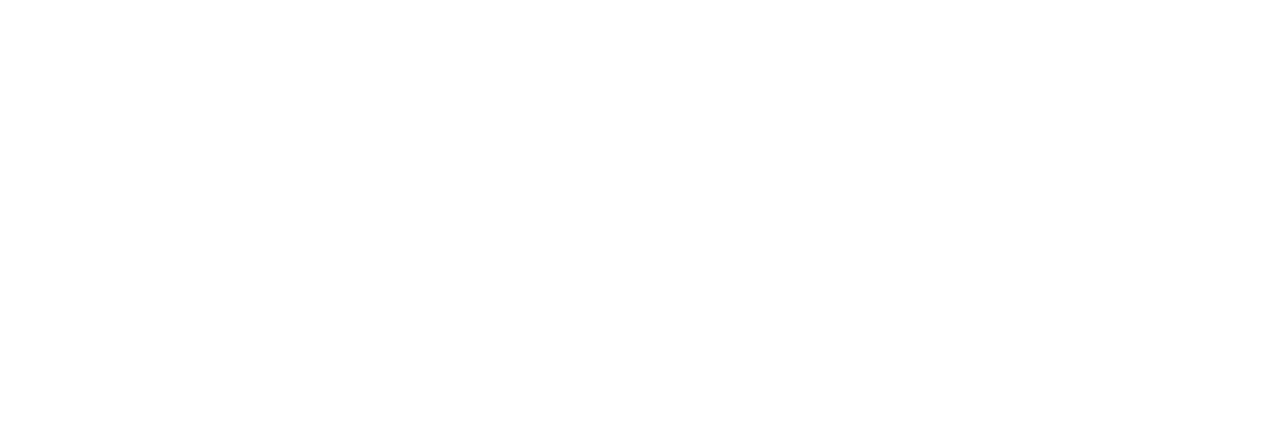
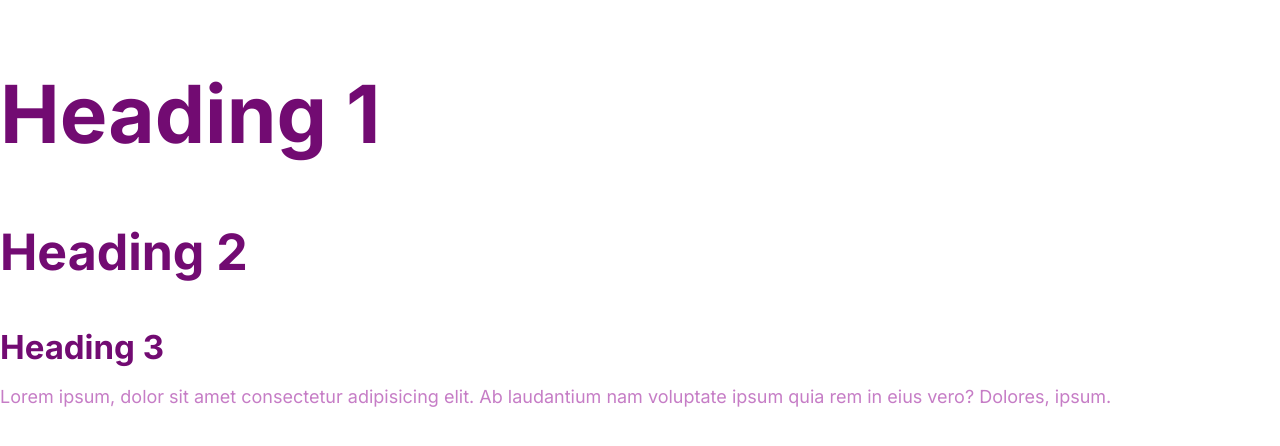
Before and after one commit to johnzhang3410/TechAndLife, a plain HTML site: page index.html in a window 1280 px wide. Drawn offline with Linux system fonts and the light colour scheme.

Commit message:
Defined Typography (Fonts, font-size, spacing)

```diff
--- a/css/styles.css
+++ b/css/styles.css
@@ -2,6 +2,56 @@
     --color_primary: rgb(123, 6, 123); /*When hovering over project card*/
     --color_secondary: rgb(178, 11, 158) (39, 35, 35);
     --color_accent: rgb(255, 140, 0);
-    --color_headings: rgb(48, 2, 48);
-    --color_body: rgb(217, 180, 217);
+    --color_headings: rgb(114, 11, 114);
+    --color_body: rgb(198, 125, 198);
 }
+
+html{
+    font-size: 62.5%;
+}
+
+body{
+    font-family: Inter, Arial, Helvetica, sans-serif;
+    font-size: 2rem;
+    line-height: 1.5; /* 1.5 times font size */
+    color: var(--color_body);
+}
+
+h1, h2, h3{
+    color: var(--color_headings);
+    margin-bottom: 1rem;
+}
+
+h1{
+    font-size: 7rem;
+}
+
+h2 {
+    font-size: 4rem;
+}
+
+h3 {
+    font-size: 3rem;
+}
+
+p{
+    margin-top: 0;
+}
+
+@media screen and (min-width: 1024px){
+    body{
+        font-size: 1.8rem;
+    }
+
+    h1{
+        font-size: 8rem;
+    }
+
+    h2{
+        font-size: 5rem;
+    }
+
+    h3{
+        font-size: 3.3rem;
+    }
+}
--- a/index.html
+++ b/index.html
@@ -5,10 +5,18 @@
     <meta http-equiv="X-UA-Compatible" content="IE=edge">
     <meta name="viewport" content="width=device-width, initial-scale=1.0">
     <title>Document</title>
+    <link rel="preconnect" href="https://fonts.googleapis.com">
+    <link rel="preconnect" href="https://fonts.gstatic.com" crossorigin>
+    <link href="https://fonts.googleapis.com/css2?family=Inter:wght@400;700&display=swap" rel="stylesheet">
     <link rel="stylesheet" href="css/normalize.css">
     <link rel="stylesheet" href="css/styles.css">
 </head>
 <body>
-
+    <h1>Heading 1</h1>
+    <h2>Heading 2</h2>
+    <h3>Heading 3</h3>
+    <p>
+        Lorem ipsum, dolor sit amet consectetur adipisicing elit. Ab laudantium nam voluptate ipsum quia rem in eius vero? Dolores, ipsum.
+    </p>
 </body>
 </html>
```
